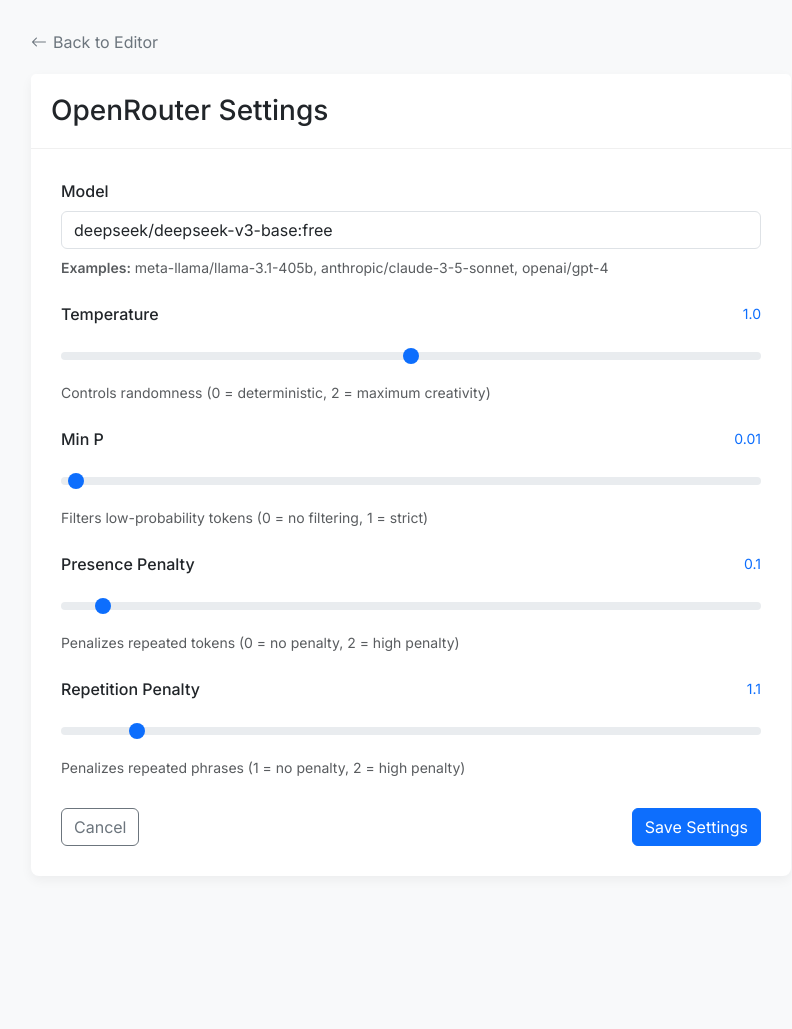
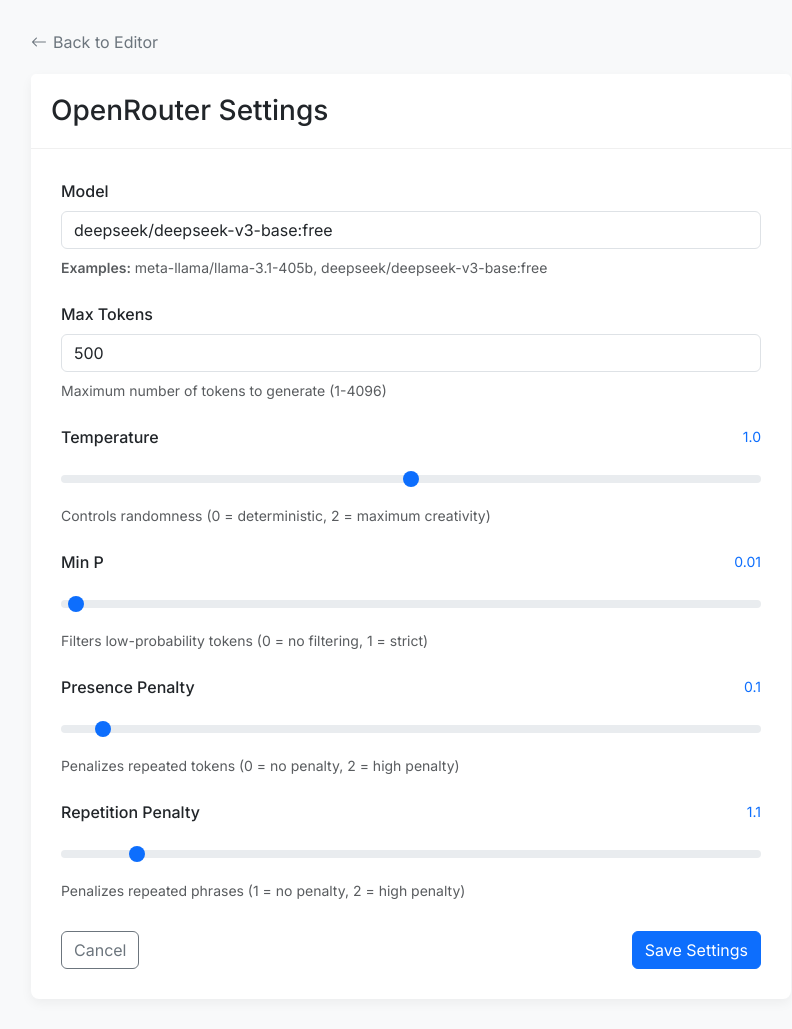
Before and after one commit to lyramakesmusic/text-completion-webui, a Flask app: page /settings in a window 1280 px wide. Shown: the whole page, without its empty margins (229-1021 px from the left). Before the commit the page ends 846 px from the top, so only its background shows below. Run offline with Flask 3, Linux system fonts and the light colour scheme.

Commit message:
add max_tokens

```diff
--- a/app.py
+++ b/app.py
@@ -55,6 +55,7 @@ DEFAULT_CONFIG = {
     'min_p': 0.01,
     'presence_penalty': 0.1,
     'repetition_penalty': 1.1,
+    'max_tokens': 500,
     'current_document': None,
     'documents': []  # List of document IDs
 }
@@ -320,6 +321,7 @@ def generate_text(prompt, model_params):
         'min_p': model_params['min_p'],
         'presence_penalty': model_params['presence_penalty'],
         'repetition_penalty': model_params['repetition_penalty'],
+        'max_tokens': model_params['max_tokens'],
         'stream': False
     }
 
@@ -352,6 +354,7 @@ def stream_generator(generation_id):
         'min_p': config['min_p'],
         'presence_penalty': config['presence_penalty'],
         'repetition_penalty': config['repetition_penalty'],
+        'max_tokens': config['max_tokens'],
         'stream': True
     }
 
@@ -473,6 +476,7 @@ def settings():
         config['min_p'] = float(request.form.get('min_p', config['min_p']))
         config['presence_penalty'] = float(request.form.get('presence_penalty', config['presence_penalty']))
         config['repetition_penalty'] = float(request.form.get('repetition_penalty', config['repetition_penalty']))
+        config['max_tokens'] = int(request.form.get('max_tokens', config['max_tokens']))
         save_config(config)
         return jsonify({'success': True})
 
--- a/templates/settings.html
+++ b/templates/settings.html
@@ -114,8 +114,14 @@
                         <label for="model" class="form-label">Model</label>
                         <input type="text" class="form-control" id="model" name="model" value="{{ config.model }}" required>
                         <div class="form-text">
-                            <strong>Examples:</strong> meta-llama/llama-3.1-405b, anthropic/claude-3-5-sonnet, openai/gpt-4
+                            <strong>Examples:</strong> meta-llama/llama-3.1-405b, deepseek/deepseek-v3-base:free
                         </div>
+                    </div>
+
+                    <div class="mb-4">
+                        <label for="max_tokens" class="form-label">Max Tokens</label>
+                        <input type="number" class="form-control" id="max_tokens" name="max_tokens" min="1" max="4096" value="{{ config.max_tokens }}" required>
+                        <div class="form-text">Maximum number of tokens to generate (1-4096)</div>
                     </div>
 
                     <div class="mb-4">
```
